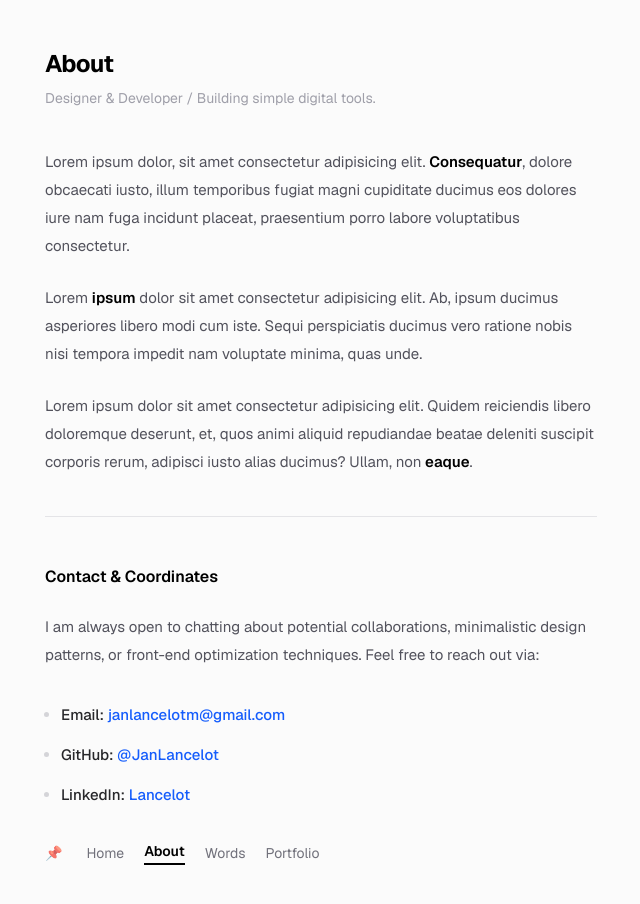
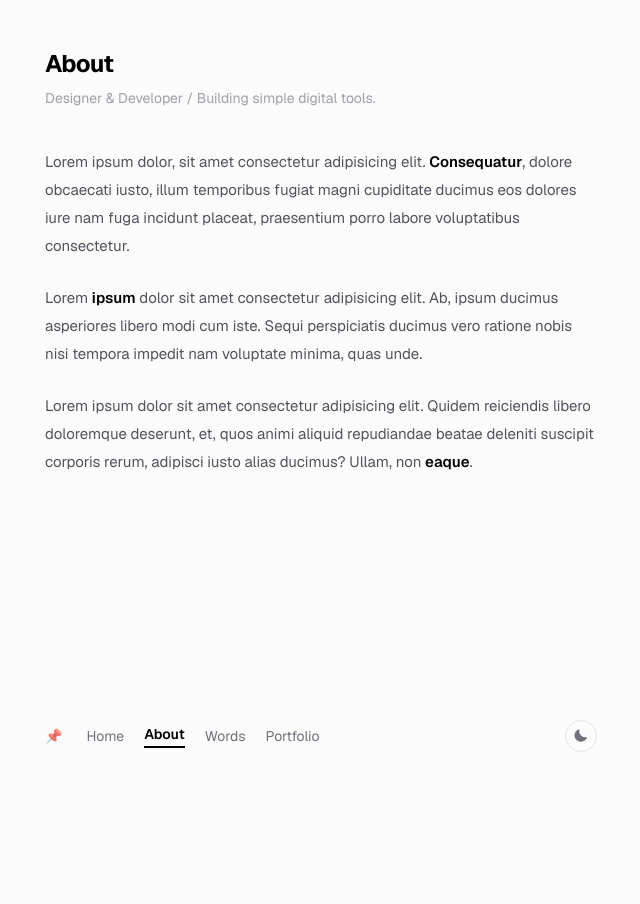
Before and after one commit to JanLancelot/nextjs-portfolio, a Next.js app: page /about in a window 1280 px wide. Shown: the top 904 px of the page, without its empty margins (51-691 px from the left). After the commit the page ends 800 px from the top, so only its background shows below. Built offline with nearby package versions, Linux system fonts and the light colour scheme.

Commit message:
Add dark and light mode button

```diff
--- a/src/app/about/page.tsx
+++ b/src/app/about/page.tsx
@@ -27,50 +27,6 @@ export default function AboutPage() {
         <p>
           Lorem ipsum dolor sit amet consectetur adipisicing elit. Quidem reiciendis libero doloremque deserunt, et, quos animi aliquid repudiandae beatae deleniti suscipit corporis rerum, adipisci iusto alias ducimus? Ullam, non <span className="font-semibold text-black dark:text-white">eaque</span>.
         </p>
-
-        <div className="border-t border-zinc-200 dark:border-zinc-800 my-4" />
-
-        <h2 className="text-base font-semibold text-black dark:text-white mt-2">
-          Contact & Coordinates
-        </h2>
-
-        <p>
-          I am always open to chatting about potential collaborations, minimalistic design patterns, or front-end optimization techniques. Feel free to reach out via:
-        </p>
-
-        <ul className="flex flex-col gap-3 font-medium text-zinc-800 dark:text-zinc-200 mt-2 pl-4 list-disc marker:text-zinc-300 dark:marker:text-zinc-700">
-          <li>
-            Email:{" "}
-            <a
-              href="mailto:janlancelotm@gmail.com"
-              className="text-blue-600 dark:text-blue-400 hover:underline hover:text-blue-700 dark:hover:text-blue-300 transition-colors"
-            >
-              janlancelotm@gmail.com
-            </a>
-          </li>
-          <li>
-            GitHub:{" "}
-            <a
-              href="https://github.com/JanLancelot"
-              target="_blank"
-              rel="noopener noreferrer"
-              className="text-blue-600 dark:text-blue-400 hover:underline hover:text-blue-700 dark:hover:text-blue-300 transition-colors"
-            >
-              @JanLancelot
-            </a>
-          </li>
-          <li>
-            LinkedIn:{" "}
-            <a
-              href="https://www.linkedin.com/in/jan-lancelot-mailig-b43949392"
-              target="_blank"
-              rel="noopener noreferrer"
-              className="text-blue-600 dark:text-blue-400 hover:underline hover:text-blue-700 dark:hover:text-blue-300 transition-colors"
-            >
-              Lancelot
-            </a>
-          </li>
-        </ul>
       </article>
     </div>
   );
--- a/src/app/layout.tsx
+++ b/src/app/layout.tsx
@@ -2,6 +2,7 @@ import type { Metadata } from "next";
 import { Geist, Geist_Mono } from "next/font/google";
 import "../styles/globals.css";
 import Footer from "../components/footer";
+import { ThemeProvider } from "../context/theme-context";
 
 const geistSans = Geist({
   variable: "--font-geist-sans",
@@ -13,16 +14,22 @@ const geistMono = Geist_Mono({
   subsets: ["latin"],
 });
 
+// TO-DO
 export const metadata: Metadata = {
   title: "Lancelot Mailig — Designer & Developer",
   description: "Personal portfolio and digital garden of Lancelot Mailig. Focus on minimalism, performance, and user-centric software.",
-  metadataBase: new URL("https://lancelotmailig.dev"),
+  metadataBase: new URL("https://nextjs-portfolio-sepia-eight.vercel.app/"),
   openGraph: {
     title: "Lancelot Mailig — Designer & Developer",
     description: "Personal portfolio and digital garden of Lancelot Mailig.",
     type: "website",
     locale: "en_US",
   },
+  twitter: {
+    card: "summary_large_image",
+    title: "Lancelot Mailig — Designer & Developer",
+    images: ["/og.png"],
+  }
 };
 
 export default function RootLayout({
@@ -36,11 +43,33 @@ export default function RootLayout({
       className={`${geistSans.variable} ${geistMono.variable} h-full antialiased`}
       suppressHydrationWarning
     >
+      <head>
+        <script
+          dangerouslySetInnerHTML={{
+            __html: `
+              (function() {
+                try {
+                  var preferredTheme = localStorage.getItem('theme');
+                  var systemTheme = window.matchMedia('(prefers-color-scheme: dark)').matches ? 'dark' : 'light';
+                  var theme = preferredTheme || systemTheme;
+                  if (theme === 'dark') {
+                    document.documentElement.classList.add('dark');
+                  } else {
+                    document.documentElement.classList.remove('dark');
+                  }
+                } catch (e) {}
+              })();
+            `
+          }}
+        />
+      </head>
       <body className="min-h-full flex flex-col bg-background text-foreground transition-colors duration-300 selection:bg-black selection:text-white dark:selection:bg-white dark:selection:text-black">
-        <div className="w-full max-w-2xl pl-6 pr-6 sm:pl-16 md:pl-24 py-8 sm:py-12 mr-auto flex flex-col flex-1 justify-between">
-          <main className="flex-1 flex flex-col">{children}</main>
-          <Footer />
-        </div>
+        <ThemeProvider>
+          <div className="w-full max-w-2xl pl-6 pr-6 sm:pl-16 md:pl-24 py-8 sm:py-12 mr-auto flex flex-col flex-1 justify-between">
+            <main className="flex-1 flex flex-col">{children}</main>
+            <Footer />
+          </div>
+        </ThemeProvider>
       </body>
     </html>
   );
--- a/src/components/footer.tsx
+++ b/src/components/footer.tsx
@@ -2,6 +2,7 @@
 
 import Link from "next/link";
 import { usePathname } from "next/navigation";
+import ThemeToggle from "./theme-toggle";
 
 export default function Footer() {
   const pathname = usePathname();
@@ -13,7 +14,8 @@ export default function Footer() {
   ];
 
   return (
-    <footer className="mt-8 flex items-center gap-6 text-sm">
+    <footer className="mt-8 flex items-center justify-between gap-6 text-sm">
+      <div className="flex items-center gap-6">
         <span className="text-zinc-400 dark:text-zinc-500 animate-pulse">📌</span>
         <nav className="flex items-center gap-5">
           <Link
@@ -43,6 +45,8 @@ export default function Footer() {
             );
           })}
         </nav>
+      </div>
+      <ThemeToggle />
     </footer>
   );
 }
--- /dev/null
+++ b/src/components/theme-toggle.tsx
@@ -0,0 +1,49 @@
+"use client";
+
+import { useTheme } from "../context/theme-context";
+
+export default function ThemeToggle() {
+  const { theme, toggleTheme, isMounted } = useTheme();
+
+  if (!isMounted) {
+    return (
+      <div className="w-8 h-8 rounded-full border border-zinc-200 dark:border-zinc-800 bg-transparent flex items-center justify-center opacity-0" />
+    );
+  }
+
+  return (
+    <button
+      onClick={toggleTheme}
+      aria-label={`Switch to ${theme === "light" ? "dark" : "light"} mode`}
+      className="w-8 h-8 rounded-full border border-zinc-200 dark:border-zinc-800 hover:border-zinc-400 dark:hover:border-zinc-600 bg-transparent text-zinc-500 hover:text-black dark:text-zinc-400 dark:hover:text-white flex items-center justify-center transition-all duration-300 hover:scale-105 active:scale-95 cursor-pointer"
+    >
+      {theme === "light" ? (
+        // Moon Icon
+        <svg
+          xmlns="http://www.w3.org/2000/svg"
+          viewBox="0 0 20 20"
+          fill="currentColor"
+          className="w-4 h-4 transition-transform duration-500 rotate-0 hover:rotate-12"
+        >
+          <path
+            fillRule="evenodd"
+            d="M7.455 2.004a.75.75 0 0 1 .624.862 7.002 7.002 0 0 0 8.39 8.39.75.75 0 0 1 .87.87 8.002 8.002 0 1 1-10.4-10.4.75.75 0 0 1 .516.278Z"
+            clipRule="evenodd"
+          />
+        </svg>
+      ) : (
+        // Sun Icon
+        <svg
+          xmlns="http://www.w3.org/2000/svg"
+          viewBox="0 0 20 20"
+          fill="currentColor"
+          className="w-4 h-4 transition-transform duration-500 rotate-0 hover:rotate-90"
+        >
+          <path
+            d="M10 2a.75.75 0 0 1 .75.75v1.5a.75.75 0 0 1-1.5 0v-1.5A.75.75 0 0 1 10 2ZM10 15a.75.75 0 0 1 .75.75v1.5a.75.75 0 0 1-1.5 0v-1.5A.75.75 0 0 1 10 15ZM15.657 4.343a.75.75 0 0 1 0 1.06l-1.06 1.06a.75.75 0 1 1-1.06-1.06l1.06-1.06a.75.75 0 0 1 1.06 0ZM6.464 13.536a.75.75 0 0 1 0 1.06l-1.06 1.06a.75.75 0 1 1-1.06-1.06l1.06-1.06a.75.75 0 0 1 1.06 0ZM18 10a.75.75 0 0 1-.75.75h-1.5a.75.75 0 0 1 0-1.5h1.5A.75.75 0 0 1 18 10ZM5 10a.75.75 0 0 1-.75.75h-1.5a.75.75 0 0 1 0-1.5h1.5A.75.75 0 0 1 5 10ZM15.657 15.657a.75.75 0 0 1-1.06 0l-1.06-1.06a.75.75 0 1 1 1.06-1.06l1.06 1.06a.75.75 0 0 1 0 1.06ZM6.464 6.464a.75.75 0 0 1-1.06 0L4.34 5.404a.75.75 0 0 1 1.06-1.06l1.06 1.06a.75.75 0 0 1 0 1.06ZM10 6a4 4 0 1 0 0 8 4 4 0 0 0 0-8Z"
+          />
+        </svg>
+      )}
+    </button>
+  );
+}
--- /dev/null
+++ b/src/context/theme-context.tsx
@@ -0,0 +1,55 @@
+"use client";
+
+import React, { createContext, useContext, useEffect, useState } from "react";
+
+type Theme = "light" | "dark";
+
+interface ThemeContextType {
+  theme: Theme;
+  toggleTheme: () => void;
+  setTheme: (theme: Theme) => void;
+  isMounted: boolean;
+}
+
+const ThemeContext = createContext<ThemeContextType | undefined>(undefined);
+
+export function ThemeProvider({ children }: { children: React.ReactNode }) {
+  const [theme, setThemeState] = useState<Theme>("light");
+  const [isMounted, setIsMounted] = useState(false);
+
+  useEffect(() => {
+    setIsMounted(true);
+    // Sync with DOM element class set by the layout blocking script
+    const isDark = document.documentElement.classList.contains("dark");
+    setThemeState(isDark ? "dark" : "light");
+  }, []);
+
+  const setTheme = (nextTheme: Theme) => {
+    setThemeState(nextTheme);
+    if (nextTheme === "dark") {
+      document.documentElement.classList.add("dark");
+      localStorage.setItem("theme", "dark");
+    } else {
+      document.documentElement.classList.remove("dark");
+      localStorage.setItem("theme", "light");
+    }
+  };
+
+  const toggleTheme = () => {
+    setTheme(theme === "light" ? "dark" : "light");
+  };
+
+  return (
+    <ThemeContext.Provider value={{ theme, toggleTheme, setTheme, isMounted }}>
+      {children}
+    </ThemeContext.Provider>
+  );
+}
+
+export function useTheme() {
+  const context = useContext(ThemeContext);
+  if (context === undefined) {
+    throw new Error("useTheme must be used within a ThemeProvider");
+  }
+  return context;
+}
--- a/src/styles/globals.css
+++ b/src/styles/globals.css
@@ -1,4 +1,6 @@
 @import "tailwindcss";
+
+@custom-variant dark (&:where(.dark, .dark *));
 
 :root {
   --background: #fbfbfb;
@@ -18,13 +20,11 @@
   --font-mono: var(--font-geist-mono), monospace;
 }
 
-@media (prefers-color-scheme: dark) {
-  :root {
-    --background: #0a0a0a;
-    --foreground: #f4f4f5;
-    --border: #27272a;
-    --muted: #a1a1aa;
-  }
+.dark {
+  --background: #0a0a0a;
+  --foreground: #f4f4f5;
+  --border: #27272a;
+  --muted: #a1a1aa;
 }
 
 body {
```
Lines whose indentation alone changed are shown as unchanged.
